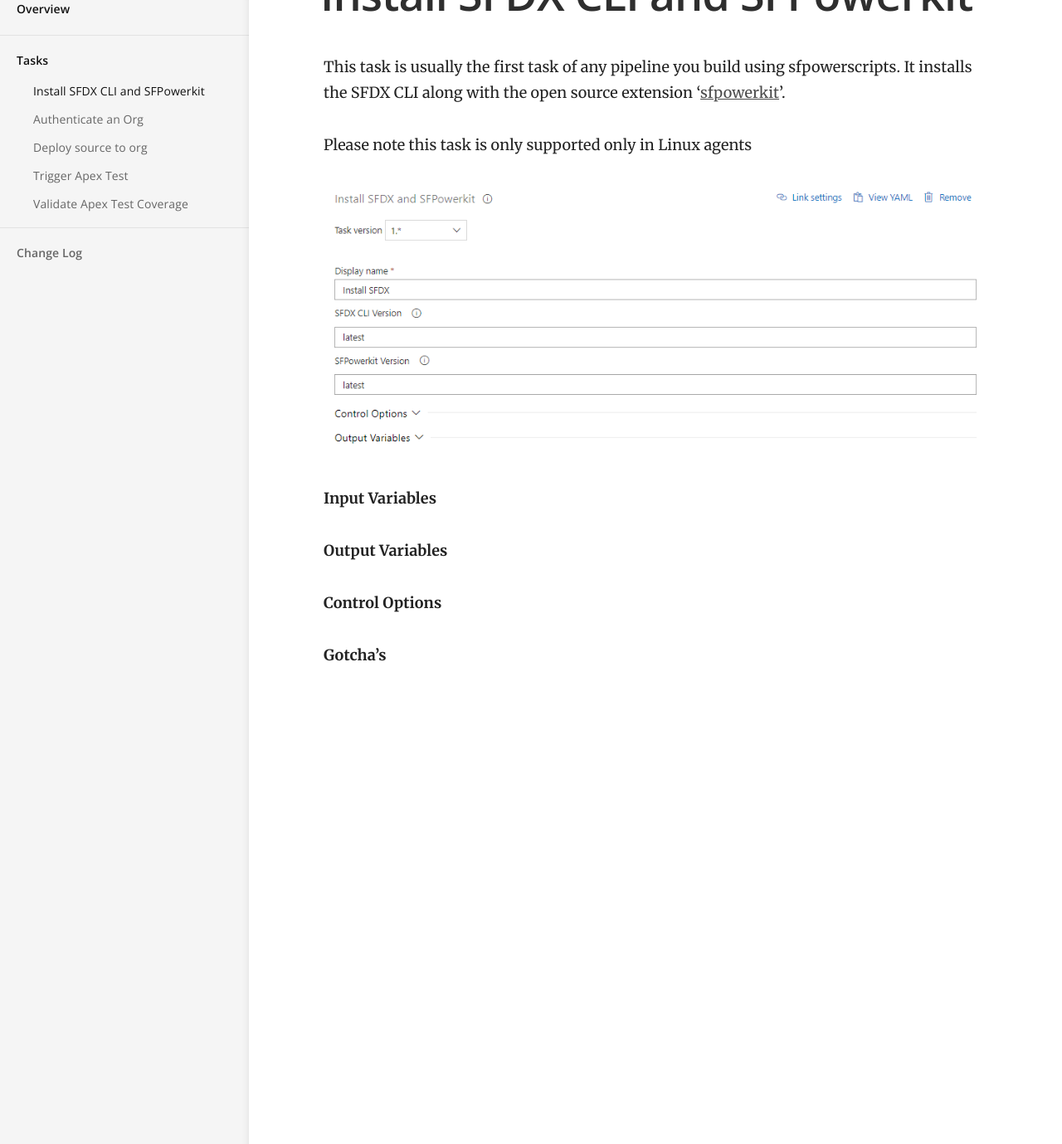
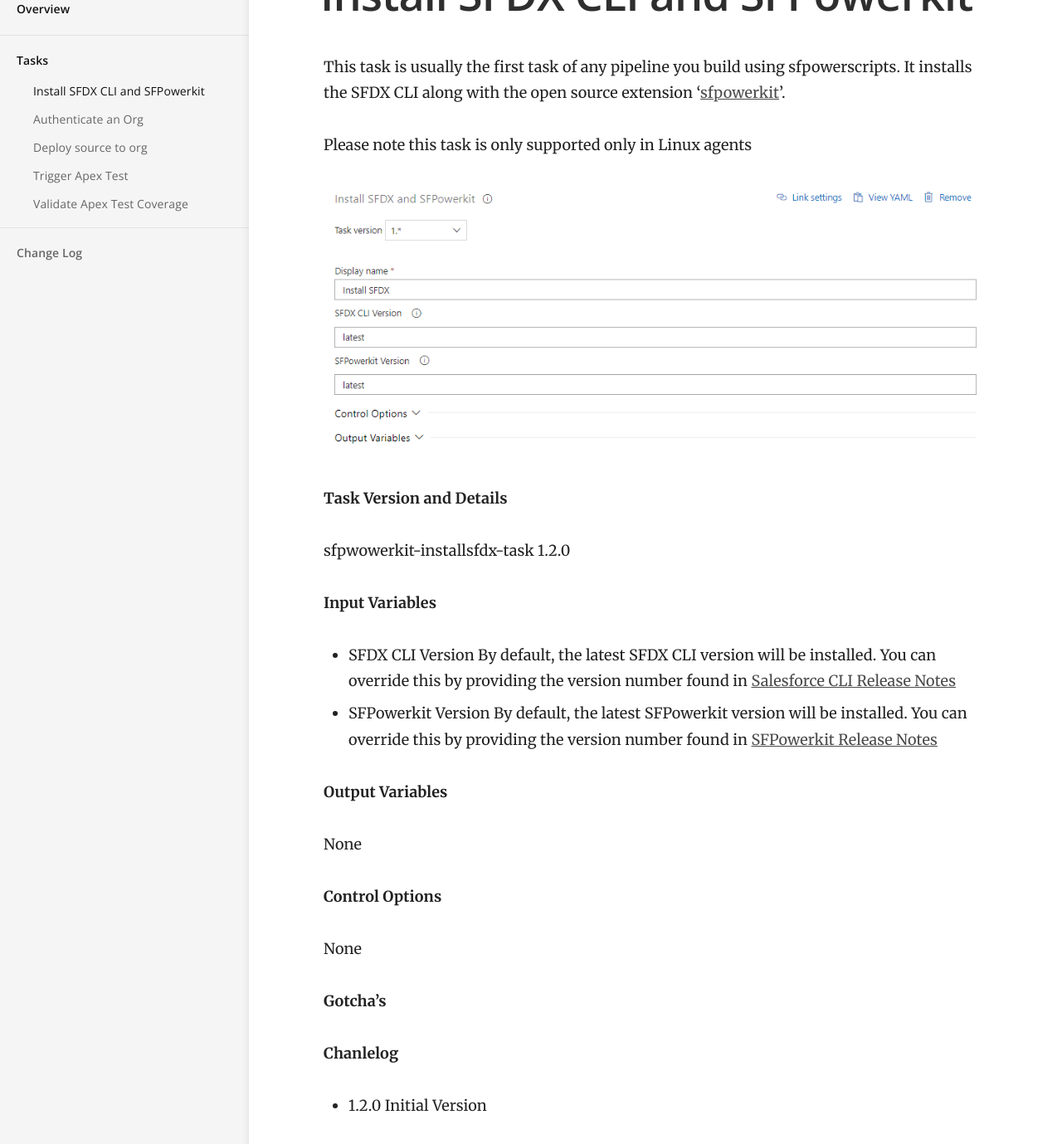
Before and after one commit to nbatterham/sfpowerscripts-doc, a Jekyll site: the page built from _docs/Tasks/Install SFDX CLI.md, in a window 1280 px wide and 1400 px high, scrolled down 127 px. Shown: the top 1379 px of the window at 83% size. Built offline with Jekyll 4.4.1, drawn with Linux system fonts in a browser that asks for light colours.

Commit message:
Install SFDX CLI

```diff
--- a/_docs/Tasks/Install SFDX CLI.md
+++ b/_docs/Tasks/Install SFDX CLI.md
@@ -10,13 +10,30 @@ Please note this task is only supported only in Linux agents
 
 ![](/images/Install SFDX CLI Task.PNG){: width="930" height="374"}
 
+**Task Version and Details**
+
+sfpwowerkit-installsfdx-task
+1.2.0
+
 **Input Variables**
+
+- SFDX CLI Version
+     By default, the latest SFDX CLI version will be installed. You can override this by providing the version number found in [Salesforce CLI Release Notes](https://developer.salesforce.com/media/salesforce-cli/releasenotes.html)
+- SFPowerkit Version
+    By default, the latest SFPowerkit version will be installed. You can override this by providing the version number found in [SFPowerkit Release Notes](https://github.com/Accenture/sfpowerkit/releases)
+
 
 **Output Variables**
 
+None
 
 **Control Options**
 
+None
+
 **Gotcha's**
 
-&nbsp;
+
+**Chanlelog**
+
+- 1.2.0  Initial Version
```
Also changed, not shown: _docs/Tasks/Authenticate an Org.md (+5 -0 lines), 1 other file.
